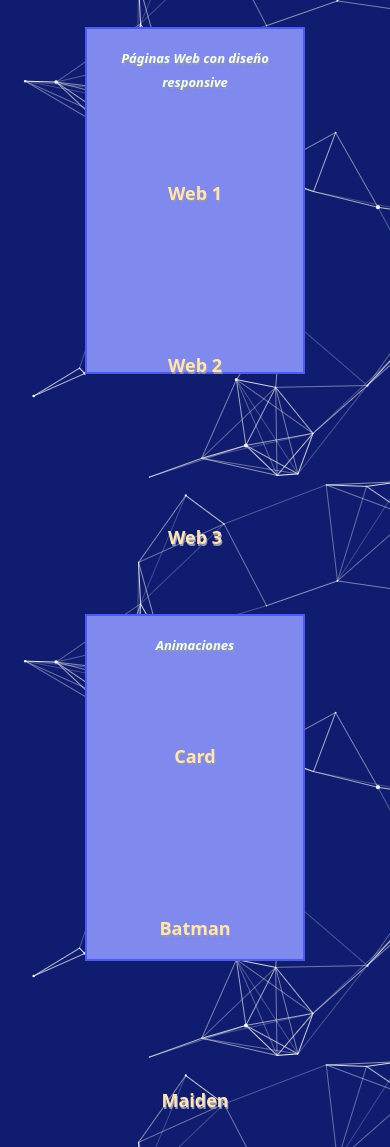
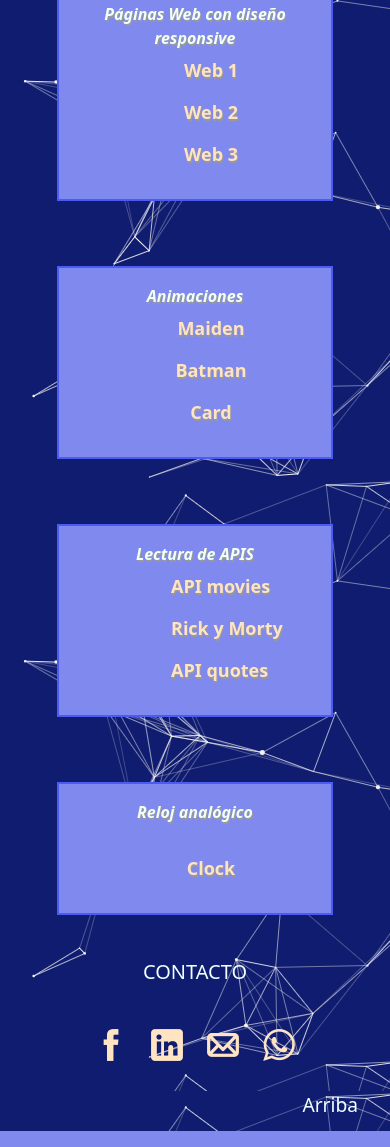
Before and after one commit to ClaaroNutri/Profile, a plain HTML site: page index.html in a window 390 px wide. Shown: the part 1841-2988 px from the top of the page. Drawn offline with nearby package versions, Linux system fonts and the light colour scheme.

Commit message:
foot-responsive

```diff
--- a/estilos.css
+++ b/estilos.css
@@ -16,7 +16,9 @@
     font-weight: bold;
 
 }
-
+ul{
+    list-style: none;
+}
 .efecto {
     filter: blur(15px);
 
@@ -150,7 +152,7 @@
 
 
 .pro { display:flex;
-    flex-direction: row;
+    flex-grow: 1 1;
     justify-content: space-around;
     align-items: center;
     justify-items: center;
@@ -172,12 +174,14 @@
     padding:30px;
     margin:35px;
     font-size: large;
+}
 
-
-}
 .pri {margin-top: 30px;
     padding:15px;
-    height: 40%;
+    display: flex;
+    justify-content: center;
+    align-items: center;
+    flex-direction: column;
     text-align: center;
     text-shadow: 1px 2px #999;
     background-color: rgb(128, 137, 238);
@@ -187,7 +191,7 @@
 .pro a:hover {color:azure;
     filter: drop-shadow(2px 2px 3px bisque);
 }
-.pro i{font-size: small;}
+.pro i{font-size: medium;}
 
 .pri:hover {transform: scale(1.2);
     transition: 3s;
@@ -208,12 +212,20 @@
 }
 
 .foot {margin-bottom: 0;
-    padding-top:35px;
+    padding-top:45px;
     display: flex;
-    flex-direction: row;
-    justify-content: space-around;
+    flex-direction: column;
+    justify-content: center;
     align-items: center;
 
+}
+.foot-item{
+    display:flex;
+    flex-direction: row;
+    justify-content: space-evenly;
+    align-items: center;
+    margin-top: 15px;
+    row-gap:25px;
 }
 .rs:hover {-webkit-transform: rotate(45deg);
     -moz-transform: rotate(45deg);
@@ -280,16 +292,22 @@
 }
 
 @media (max-width:480px){
-    .pri {column-gap: 3px;
-        row-gap:15px;
-        width: 60%;
-        height: 15%;
+    .pro{
+        flex-direction: column;
+
+    }
+    .proTitulo{
+        margin-bottom: 15px;
+    }
+    .pri ul {
         display: flex;
         justify-content: center;
         align-items: center;
         flex-wrap: wrap;
         text-align: center;
         box-shadow: none;
+        column-gap: 10px;
+        row-gap: 15px;
     }
 }
 @media (max-width:480px){
--- a/index.html
+++ b/index.html
@@ -116,70 +116,83 @@
                   <hr class="linea">
                 </div>
               </div>
-
-                <div class="pro">
-                  <div class="col-3 pri">
+           </div>
+      </div>
+            <div class="row pro">
+                  <div class="col-8 col-md-5 col-lg-3 pri">
                     <h5><i><strong>Páginas Web con diseño responsive</strong></i></h5>
+                    <ul>
+                      <li>
                         <a class="cv" href="https://claaronutri.github.io/Nutri_Web/" target="_blank"><strong>Web 1</strong><br>
                         </a>
+                      </li>
+                      <li>
                         <a class="cv" href="https://claaronutri.github.io/web-nutri1/" target="_blank"><strong>Web 2</strong><br>
                         </a>
+                      </li>
+                      <li>
                         <a class="cv" href="https://claaronutri.github.io/nutri-2/" target="_blank"><strong>Web 3</strong><br>
                         </a>
+                      </li>
+                    </ul>
                   </div>
-                  <div class="col-3 pri">
+                  <div class="col-8 col-md-5 col-lg-3 pri">
                       <h5><i><strong>Animaciones</i></strong></h5>
-                        <a class="cv" href="https://claaronutri.github.io/card/" target="_blank"><strong>Card</strong><br>
-                        </a>
-                        <a class="cv" href=" https://claaronutri.github.io/BATMAN/" target="_blank"><strong> Batman</strong>
-                        <a class="cv" href="https://claaronutri.github.io/Maiden_js/" target="_blank"><strong>Maiden</strong>
-                          <br> </a>
+                      <ul>
+                        <li><a href="https://claaronutri.github.io/Maiden_js/" target="_blank"><strong>Maiden</strong></a></li>
+                        <li><a href="https://claaronutri.github.io/BATMAN/" target="_blank"><strong>Batman</strong></a></li>
+                        <li><a href="https://claaronutri.github.io/card/" target="_blank"><strong>Card</strong></a></li>
+                      </ul>
                   </div>
-                  <div class="col-3 pri">
+                  <div class="col-8 col-md-5 col-lg-3 pri">
                     <h5><i><strong>Lectura de APIS</strong></i></h5>
-                    <a class="cv" href="https://claaronutri.github.io/movies_23307/"target="_blank"><strong>API movies</strong>
+                    <ul>
+                    <li><a class="cv" href="https://claaronutri.github.io/movies_23307/"target="_blank"><strong>API movies</strong>
+                    <br>
+                    </a></li>
+                    <li><a class="cv" href="https://claaronutri.github.io/Rick-Morty/" target="_blank"><strong>Rick y Morty</strong>
+                      <br>
+                      </a></li>
+                    <li><a class="cv" href="https://claaronutri.github.io/api_quote/" target="_blank"><strong>API quotes</strong>
                       <br>
                     </a>
-                    <a class="cv" href="https://claaronutri.github.io/Rick-Morty/" target="_blank"><strong>Rick y Morty</strong>
-                      <br>
-                      </a>
-                    <a class="cv" href="https://claaronutri.github.io/api_quote/" target="_blank"><strong>API quotes</strong>
-                      <br>
-                    </a>
+                    </li>
+                  </ul>
                   </div>
-                  <div class="col-3 pri">
+                  <div class="col-8 col-md-5 col-lg-3 pri">
                     <h5><i><strong>Reloj analógico</strong></i></h5>
                     <br>
+                    <ul>
+                      <li>
                       <a class="cv" href="https://claaronutri.github.io/clock/" target="_blank"><strong>Clock</strong>
                       </a>
+                      </li>
+                    </ul>
                   </div>
               </div>
             </div>
   </main>
 
   <footer>
-    <div class="container contacto mb-0">
-        <div class="row foot">
+    <div class="container foot">
+       <div class="row">
          <div class="col-12">
           <h5 class="text-center contact">CONTACTO</h5>
          </div>
           <a name="contacto"></a>
+        </div>
 
-            <div class="col-3">
-              <a href="https://www.facebook.com/ClaaNutri" target="_blank""><img class="rs" src="imagenes/facebook-32.png" alt="facebook"></a>
-            </div>
-            <div class="col-3">
-              <a href="https://www.linkedin.com/in/claudia-aronno-9b41051b2/" target="_blank"><img class="rs" src="imagenes/linkedin-3-32.png" alt="linkedin"></a>
-            </div>
-            <div class="col-3">
-              <a href="mailto:claudiaronno@gmail.com"><img class="rs" src="imagenes/mail-32.png" alt="mail"></a>
-            </div>
-            <div class="col-3">
-              <a  href="//wa.me/5491150407050" target="_blank"><img class="rs" src="imagenes/whatsapp-32.png" alt="whatsapp"></a>
+        <div class="row foot-item">
+          <div class="col">
+            <a href="https://www.facebook.com/ClaaNutri" target="_blank"><img class="rs" src="imagenes/facebook-32.png" alt="facebook"></a></div>
+          <div class="col">
+            <a href="https://www.linkedin.com/in/claudia-aronno-9b41051b2/" target="_blank"><img class="rs" src="imagenes/linkedin-3-32.png" alt="linkedin"></a></div>
+          <div class="col">
+            <a href="mailto:claudiaronno@gmail.com" target="_blank"><img class="rs" src="imagenes/mail-32.png" alt="mail"></a></div>
+          <div class="col">
+            <a href="//wa.me/5491150407050" target="_blank"><img class="rs" src="imagenes/whatsapp-32.png" alt="whatsapp"></a></div>
         </div>
       </div>
-      </div>
-
         <div class="container-fluid down fin">
           <div class="d-flex justify-content-end">
             <a href="#arriba" class="up">Arriba</a>
```
Lines whose indentation alone changed are shown as unchanged.
